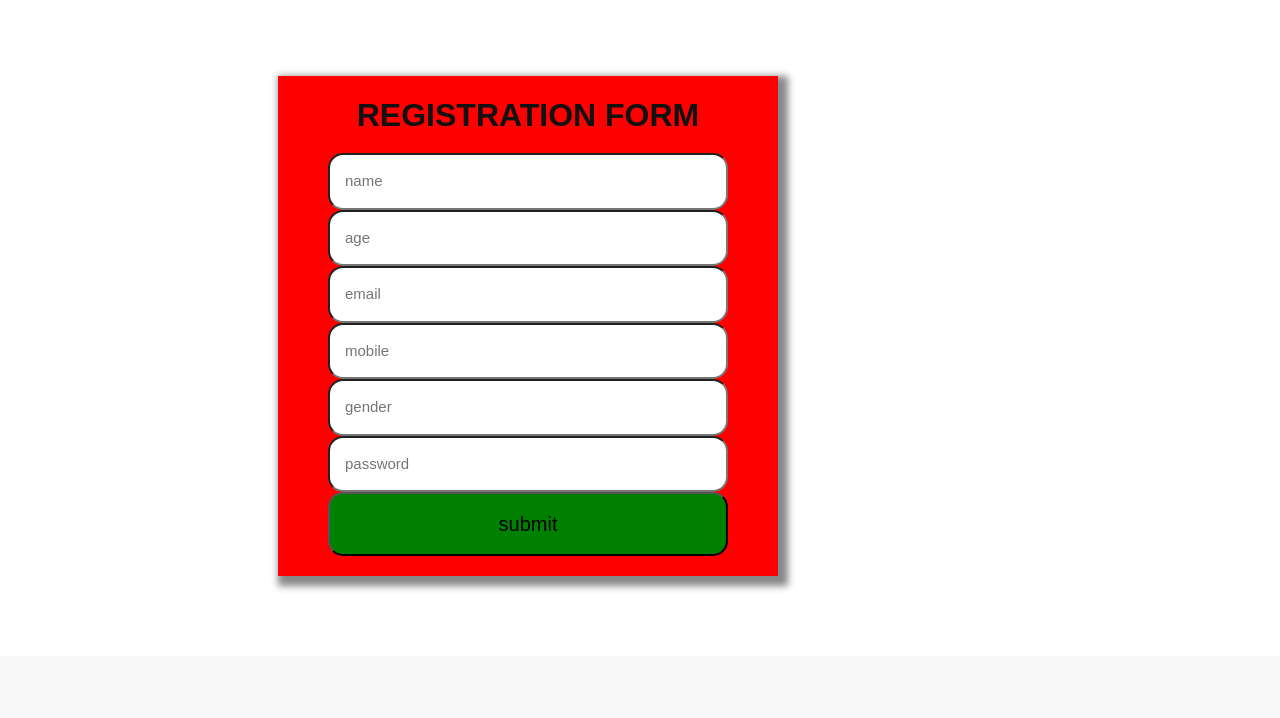
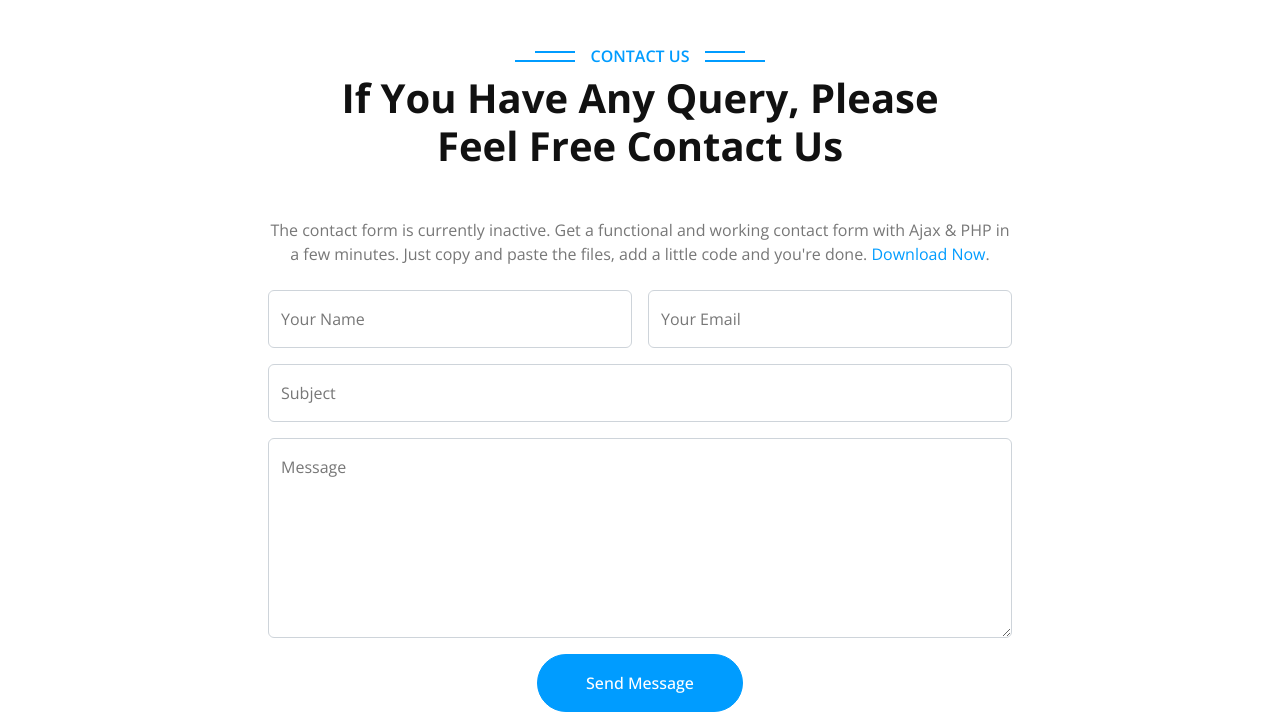
Before and after one commit to atharva012004/Learnease, a plain HTML site: page Setup/contact.html in a window 1280 px wide. Shown: the part 1002-1720 px from the top of the page. Drawn offline with nearby package versions, Linux system fonts and the light colour scheme.

Commit message:
edited address

```diff
--- a/Setup/contact.html
+++ b/Setup/contact.html
@@ -169,38 +169,52 @@
     </div>
     <!-- Google Map End -->
 
- <!--form start -->
-
-    <div class="container-form">
-        <div class="row">
-
-            <div class="main">
-               <form action="/sign_up" method="POST">
-                <h2>REGISTRATION FORM</h2>
-
-                <div class="form">
-                    <input type="text" class="box" id="name" name="name" placeholder="name" required>
-                    <br>
-                    <input type="text" class="box" id="age" name="age" placeholder="age" required>
-                    <br>
-                    <input type="text" class="box" id="email" name="email" placeholder="email" required>
-                    <br>
-                    <input type="text" class="box" id="phno" name="phno" placeholder="mobile" required>
-                    <br>
-                    <input type="text" class="box" id="gender" name="gender" placeholder="gender" required>
-                    <br>
-                    <input type="text" class="box" id="password" name="password" placeholder="password" required>
-                    <br>
-
-                    <input id="button"type="submit" value="submit" id="submit">
-                      </div>
-
-               </form>
+  <!-- Contact Start -->
+  <div class="container-xxl py-5">
+    <div class="container">
+        <div class="text-center mx-auto mb-5 wow fadeInUp" data-wow-delay="0.1s" style="max-width: 600px;">
+            <h6 class="section-title bg-white text-center text-primary px-3">Contact Us</h6>
+            <h1 class="display-6 mb-4">If You Have Any Query, Please Feel Free Contact Us</h1>
+        </div>
+        <div class="row g-0 justify-content-center">
+            <div class="col-lg-8 wow fadeInUp" data-wow-delay="0.5s">
+                <p class="text-center mb-4">The contact form is currently inactive. Get a functional and working contact form with Ajax & PHP in a few minutes. Just copy and paste the files, add a little code and you're done. <a href="https://htmlcodex.com/contact-form">Download Now</a>.</p>
+                <form>
+                    <div class="row g-3">
+                        <div class="col-md-6">
+                            <div class="form-floating">
+                                <input type="text" class="form-control" id="name" placeholder="Your Name">
+                                <label for="name">Your Name</label>
+                            </div>
+                        </div>
+                        <div class="col-md-6">
+                            <div class="form-floating">
+                                <input type="email" class="form-control" id="email" placeholder="Your Email">
+                                <label for="email">Your Email</label>
+                            </div>
+                        </div>
+                        <div class="col-12">
+                            <div class="form-floating">
+                                <input type="text" class="form-control" id="subject" placeholder="Subject">
+                                <label for="subject">Subject</label>
+                            </div>
+                        </div>
+                        <div class="col-12">
+                            <div class="form-floating">
+                                <textarea class="form-control" placeholder="Leave a message here" id="message" style="height: 200px"></textarea>
+                                <label for="message">Message</label>
+                            </div>
+                        </div>
+                        <div class="col-12 text-center">
+                            <button class="btn btn-primary rounded-pill py-3 px-5" type="submit">Send Message</button>
+                        </div>
+                    </div>
+                </form>
             </div>
         </div>
     </div>
-
-<!--form end -->
+</div>
+<!-- Contact End -->
 
     <!-- Footer Start -->
     <div class="container-fluid bg-light text-body footer pt-5 wow fadeIn" data-wow-delay="0.1s">
```
